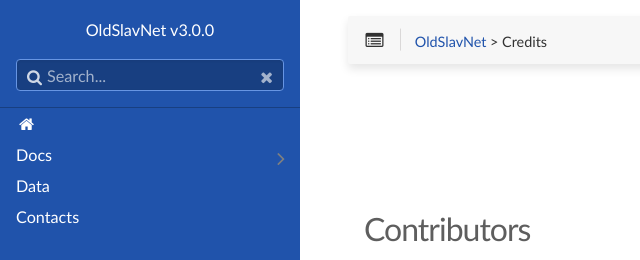
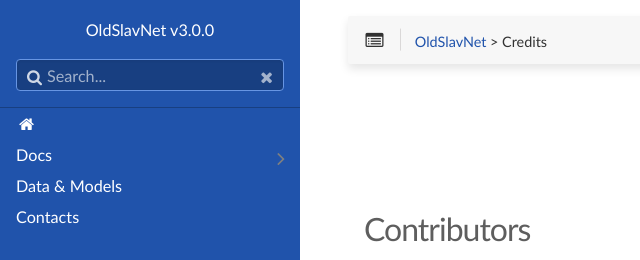
Before and after one commit to npedrazzini/OldSlavNet, a plain HTML site: page credits/index.html in a window 1280 px wide. Shown: the top 260 px of the page, 0-640 px from the left. Drawn offline with Linux system fonts and the light colour scheme; a script that the page names is missing.

Commit message:
update site

```diff
--- a/credits/index.html
+++ b/credits/index.html
@@ -5,7 +5,7 @@
 
       <meta charset="utf-8">
 <meta name="viewport" content="width=device-width, initial-scale=1, maximum-scale=1, user-scalable=no">
-<meta name="revised" content="2021-11-25T12:06:57 GMT">
+<meta name="revised" content="2025-03-21T09:24:45 GMT">
 <title>Credits :: OldSlavNet v3.0.0</title>
 <link rel="shortcut icon" href="/OldSlavNet/images/favicon.png" type="image/x-icon" />
 <link href="/OldSlavNet/css/nucleus.css" rel="stylesheet">
@@ -96,7 +96,7 @@
     <li data-nav-id="https://npedrazzini.github.io/OldSlavNet/data/" class="dd-item
         ">
       <div>
-      <a href="/OldSlavNet/data/">Data</a><i class="fa fa-circle-thin read-icon"></i>
+      <a href="/OldSlavNet/data/">Data &amp; Models</a><i class="fa fa-circle-thin read-icon"></i>
       </div>
     </li>
     <li data-nav-id="https://npedrazzini.github.io/OldSlavNet/contacts/" class="dd-item
```
